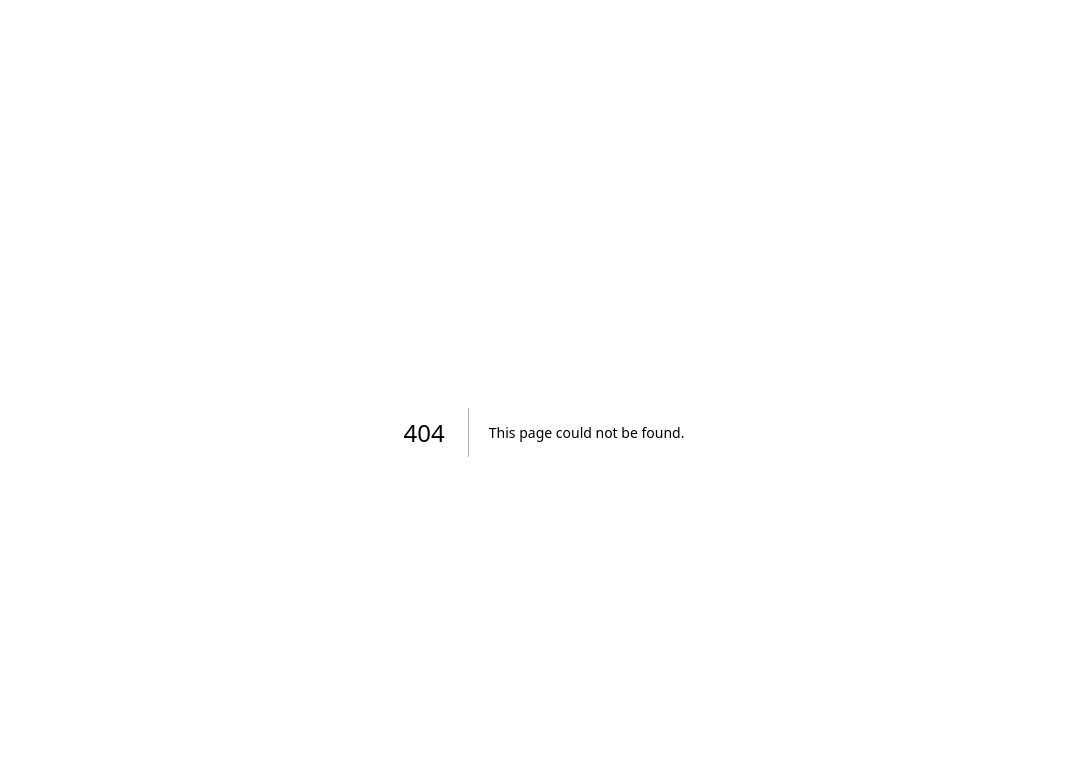
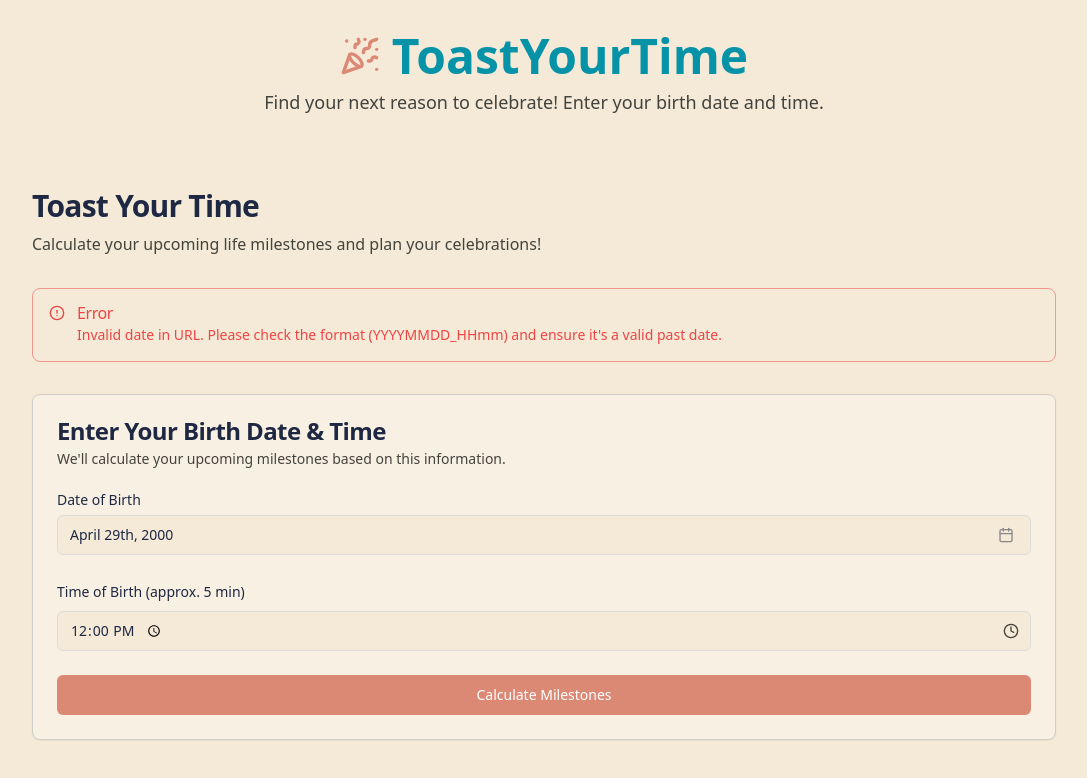
Before and after one commit to lor-enz/ToastYourTime, a Next.js app: page /1 in a window 1280 px wide. Before the commit this address had no page. Shown: the top 778 px of the page, without its empty margins (96-1183 px from the left). Built offline with nearby package versions, Linux system fonts and the light colour scheme.

Commit message:
✨ Add shareable link navigation

```diff
--- /dev/null
+++ b/src/app/[dateTime]/page.tsx
@@ -0,0 +1,11 @@
+"use client";
+
+import { useParams } from "next/navigation";
+import MilestonePage from "@/components/MilestonePage";
+
+export default function DateTimePage() {
+  const params = useParams();
+  const dateTime = params.dateTime as string;
+
+  return <MilestonePage initialDateParam={dateTime} />;
+}
--- a/src/app/page.tsx
+++ b/src/app/page.tsx
@@ -1,49 +1,12 @@
-'use client';
+"use client";
 
-import * as React from 'react';
-import BirthdayForm from '@/components/BirthdayForm';
-import MilestoneList from '@/components/MilestoneList';
-import type { Milestone } from '@/lib/milestones';
-import { Card, CardContent, CardHeader, CardTitle } from '@/components/ui/card';
-import { PartyPopper } from 'lucide-react';
-import { Separator } from '@/components/ui/separator';
+import { usePathname } from "next/navigation";
+import MilestonePage from "@/components/MilestonePage";
 
 export default function Home() {
-  const [milestones, setMilestones] = React.useState<Milestone[]>([]);
-  const [birthDate, setBirthDate] = React.useState<Date | null>(null);
+  const pathname = usePathname();
+  const dateParam =
+    pathname && pathname !== "/" ? pathname.substring(1) : undefined;
 
-  const handleMilestonesCalculated = (calculatedMilestones: Milestone[], date: Date) => {
-    setMilestones(calculatedMilestones);
-    setBirthDate(date);
-  };
-
-  return (
-    <div className="flex flex-col items-center space-y-8 min-h-full">
-      <header className="text-center space-y-2">
-         <h1 className="text-4xl md:text-5xl font-bold text-primary flex items-center justify-center gap-3">
-          <PartyPopper className="w-10 h-10 text-accent" />
-          ToastYourTime
-        </h1>
-        <p className="text-lg text-muted-foreground">
-          Find your next reason to celebrate! Enter your birth date and time.
-        </p>
-      </header>
-
-      <Card className="w-full max-w-md shadow-lg">
-        <CardHeader>
-          <CardTitle className="text-center text-2xl text-secondary-foreground">Enter Your Birth Details</CardTitle>
-        </CardHeader>
-        <CardContent>
-          <BirthdayForm onMilestonesCalculated={handleMilestonesCalculated} />
-        </CardContent>
-      </Card>
-
-      {milestones.length > 0 && birthDate && (
-        <>
-          <Separator className="my-8" />
-          <MilestoneList milestones={milestones} birthDate={birthDate} />
-        </>
-      )}
-    </div>
-  );
+  return <MilestonePage initialDateParam={dateParam} />;
 }
--- a/src/components/BirthdayForm.tsx
+++ b/src/components/BirthdayForm.tsx
@@ -1,14 +1,14 @@
-'use client';
+"use client";
 
-import * as React from 'react';
-import { zodResolver } from '@hookform/resolvers/zod';
-import { useForm } from 'react-hook-form';
-import { z } from 'zod';
-import { format, set, parse } from 'date-fns';
-import { cn } from '@/lib/utils';
-import { calculateUpcomingMilestones, type Milestone } from '@/lib/milestones';
-import { Button } from '@/components/ui/button';
-import { Calendar } from '@/components/ui/calendar';
+import * as React from "react";
+import { zodResolver } from "@hookform/resolvers/zod";
+import { useForm } from "react-hook-form";
+import { z } from "zod";
+import { format, set, parse } from "date-fns";
+import { cn } from "@/lib/utils";
+import { calculateUpcomingMilestones, type Milestone } from "@/lib/milestones";
+import { Button } from "@/components/ui/button";
+import { Calendar } from "@/components/ui/calendar";
 import {
   Form,
   FormControl,
@@ -16,46 +16,85 @@ import {
   FormItem,
   FormLabel,
   FormMessage,
-} from '@/components/ui/form';
+} from "@/components/ui/form";
 import {
   Popover,
   PopoverContent,
   PopoverTrigger,
-} from '@/components/ui/popover';
-import { Input } from '@/components/ui/input';
-import { Calendar as CalendarIcon, Clock } from 'lucide-react';
+} from "@/components/ui/popover";
+import { Input } from "@/components/ui/input";
+import { Calendar as CalendarIcon, Clock } from "lucide-react";
 import { useToast } from "@/hooks/use-toast";
+import { useRouter } from "next/navigation";
+import {
+  Select,
+  SelectContent,
+  SelectItem,
+  SelectTrigger,
+  SelectValue,
+} from "@/components/ui/select";
 
 const formSchema = z.object({
   dobDate: z.date({
-    required_error: 'Date of birth is required.',
+    required_error: "Date of birth is required.",
   }),
   dobTime: z.string().regex(/^([01]\d|2[0-3]):([0-5]\d)$/, {
-    message: 'Time must be in HH:mm format.',
+    message: "Time must be in HH:mm format.",
   }),
 });
 
 type BirthdayFormProps = {
   onMilestonesCalculated: (milestones: Milestone[], birthDate: Date) => void;
+  initialBirthDate?: Date;
 };
 
-export default function BirthdayForm({ onMilestonesCalculated }: BirthdayFormProps) {
+export default function BirthdayForm({
+  onMilestonesCalculated,
+  initialBirthDate,
+}: BirthdayFormProps) {
   const { toast } = useToast();
+  const router = useRouter();
+  const timeOptions = React.useMemo(() => {
+    const options = [];
+    for (let h = 0; h < 24; h++) {
+      for (let m = 0; m < 60; m += 5) {
+        const hour = h.toString().padStart(2, "0");
+        const minute = m.toString().padStart(2, "0");
+        options.push(`${hour}:${minute}`);
+      }
+    }
+    return options;
+  }, []);
+
+  const defaultValues = React.useMemo(() => {
+    if (initialBirthDate) {
+      return {
+        dobDate: initialBirthDate,
+        dobTime: format(initialBirthDate, "HH:mm"),
+      };
+    }
+    return {
+      dobDate: set(new Date(), { year: new Date().getFullYear() - 25 }),
+      dobTime: "12:00",
+    };
+  }, [initialBirthDate]);
+
   const form = useForm<z.infer<typeof formSchema>>({
     resolver: zodResolver(formSchema),
-    defaultValues: {
-        // Set a reasonable default, e.g., 25 years ago today at noon
-        dobDate: set(new Date(), { year: new Date().getFullYear() - 25 }),
-        dobTime: "12:00",
-    }
+    defaultValues,
   });
 
   function onSubmit(values: z.infer<typeof formSchema>) {
     try {
-      const [hours, minutes] = values.dobTime.split(':').map(Number);
+      const [hours, minutes] = values.dobTime.split(":").map(Number);
       // Round minutes to nearest 5
       const roundedMinutes = Math.round(minutes / 5) * 5;
-      const birthDateTime = set(values.dobDate, { hours, minutes: roundedMinutes, seconds: 0, milliseconds: 0 });
+      const birthDateTime = set(values.dobDate, {
+        hours,
+        minutes: roundedMinutes,
+        seconds: 0,
+        milliseconds: 0,
+      });
 
       if (birthDateTime > new Date()) {
         toast({
@@ -66,8 +105,16 @@ export default function BirthdayForm({ onMilestonesCalculated }: BirthdayFormPro
         return;
       }
 
+      // Format the date for the URL: YYYYMMDD_HHmm
+      const dateForUrl = format(birthDateTime, "yyyyMMdd_HHmm");
+
+      // Update URL without navigation
+      window.history.replaceState({}, "", `/${dateForUrl}`);
+
+      // Calculate milestones for the parent component
       const milestones = calculateUpcomingMilestones(birthDateTime);
       onMilestonesCalculated(milestones, birthDateTime);
+
       toast({
         title: "Milestones Calculated!",
         description: "Check out your upcoming reasons to celebrate.",
@@ -82,20 +129,6 @@ export default function BirthdayForm({ onMilestonesCalculated }: BirthdayFormPro
     }
   }
 
-  // Function to generate time options in 5-minute intervals
-  const timeOptions = React.useMemo(() => {
-    const options = [];
-    for (let h = 0; h < 24; h++) {
-      for (let m = 0; m < 60; m += 5) {
-        const hour = h.toString().padStart(2, '0');
-        const minute = m.toString().padStart(2, '0');
-        options.push(`${hour}:${minute}`);
-      }
-    }
-    return options;
-  }, []);
-
-
   return (
     <Form {...form}>
       <form onSubmit={form.handleSubmit(onSubmit)} className="space-y-6">
@@ -109,14 +142,13 @@ export default function BirthdayForm({ onMilestonesCalculated }: BirthdayFormPro
                 <PopoverTrigger asChild>
                   <FormControl>
                     <Button
-                      variant={'outline'}
+                      variant={"outline"}
                       className={cn(
-                        'w-full pl-3 text-left font-normal',
-                        !field.value && 'text-muted-foreground'
-                      )}
-                    >
+                        "w-full pl-3 text-left font-normal",
+                        !field.value && "text-muted-foreground"
+                      )}>
                       {field.value ? (
-                        format(field.value, 'PPP')
+                        format(field.value, "PPP")
                       ) : (
                         <span>Pick a date</span>
                       )}
@@ -130,7 +162,7 @@ export default function BirthdayForm({ onMilestonesCalculated }: BirthdayFormPro
                     selected={field.value}
                     onSelect={field.onChange}
                     disabled={(date) =>
-                      date > new Date() || date < new Date('1900-01-01')
+                      date > new Date() || date < new Date("1900-01-01")
                     }
                     initialFocus
                     captionLayout="dropdown-buttons"
@@ -165,7 +197,9 @@ export default function BirthdayForm({ onMilestonesCalculated }: BirthdayFormPro
           )}
         />
 
-        <Button type="submit" className="w-full bg-accent hover:bg-accent/90 text-accent-foreground">
+        <Button
+          type="submit"
+          className="w-full bg-accent hover:bg-accent/90 text-accent-foreground">
           Calculate Milestones
         </Button>
       </form>
--- /dev/null
+++ b/src/components/MilestonePage.tsx
@@ -0,0 +1,176 @@
+"use client";
+
+import * as React from "react";
+import { format } from "date-fns";
+import BirthdayForm from "@/components/BirthdayForm";
+import MilestoneList from "@/components/MilestoneList";
+import { calculateUpcomingMilestones, type Milestone } from "@/lib/milestones";
+import {
+  Card,
+  CardContent,
+  CardHeader,
+  CardTitle,
+  CardDescription,
+} from "@/components/ui/card";
+import { PartyPopper, Share2, AlertCircle } from "lucide-react";
+import { Separator } from "@/components/ui/separator";
+import { useToast } from "@/hooks/use-toast";
+import { Alert, AlertDescription, AlertTitle } from "@/components/ui/alert";
+
+type MilestonePageProps = {
+  initialDateParam?: string;
+};
+
+export default function MilestonePage({
+  initialDateParam,
+}: MilestonePageProps) {
+  const [milestones, setMilestones] = React.useState<Milestone[]>([]);
+  const [birthDate, setBirthDate] = React.useState<Date | null>(null);
+  const [error, setError] = React.useState("");
+  const { toast } = useToast();
+
+  // Parse date from URL parameter on initial load
+  React.useEffect(() => {
+    if (initialDateParam) {
+      try {
+        // Step 1: Format validation - must match YYYYMMDD_HHmm pattern
+        if (!initialDateParam.match(/^\d{8}_\d{4}$/)) {
+          throw new Error("Invalid date format");
+        }
+
+        // Step 2: Parse the date components
+        const year = parseInt(initialDateParam.substr(0, 4));
+        const month = parseInt(initialDateParam.substr(4, 2)) - 1; // 0-indexed month
+        const day = parseInt(initialDateParam.substr(6, 2));
+        const hours = parseInt(initialDateParam.substr(9, 2));
+        const minutes = parseInt(initialDateParam.substr(11, 2));
+
+        // Step 3: Additional validation for date range
+        if (
+          year < 1900 ||
+          year > new Date().getFullYear() ||
+          month < 0 ||
+          month > 11 ||
+          day < 1 ||
+          day > 31 ||
+          hours < 0 ||
+          hours > 23 ||
+          minutes < 0 ||
+          minutes > 59
+        ) {
+          throw new Error("Invalid date values");
+        }
+
+        const date = new Date(year, month, day, hours, minutes, 0, 0);
+
+        // Step 4: Ensure the date is valid (accounts for days in month, leap years, etc.)
+        if (
+          isNaN(date.getTime()) ||
+          date.getFullYear() !== year ||
+          date.getMonth() !== month ||
+          date.getDate() !== day ||
+          date > new Date()
+        ) {
+          throw new Error("Invalid date");
+        }
+
+        // Calculate milestones
+        const calculatedMilestones = calculateUpcomingMilestones(date);
+        setBirthDate(date);
+        setMilestones(calculatedMilestones);
+        setError("");
+      } catch (err) {
+        console.error("Error parsing date:", err);
+        setError(
+          "Invalid date in URL. Please check the format (YYYYMMDD_HHmm) and ensure it's a valid past date."
+        );
+        setBirthDate(null);
+        setMilestones([]);
+      }
+    }
+  }, [initialDateParam]);
+
+  const handleMilestonesCalculated = (
+    calculatedMilestones: Milestone[],
+    date: Date
+  ) => {
+    setMilestones(calculatedMilestones);
+    setBirthDate(date);
+    setError("");
+  };
+
+  const handleCopyShareLink = () => {
+    navigator.clipboard.writeText(window.location.href);
+    toast({
+      title: "Link Copied!",
+      description: "Share this link with others to show them your milestones.",
+    });
+  };
+
+  return (
+    <div className="flex flex-col items-center space-y-8 min-h-full">
+      <header className="text-center space-y-2">
+        <h1 className="text-4xl md:text-5xl font-bold text-primary flex items-center justify-center gap-3">
+          <PartyPopper className="w-10 h-10 text-accent" />
+          ToastYourTime
+        </h1>
+        <p className="text-lg text-muted-foreground">
+          Find your next reason to celebrate! Enter your birth date and time.
+        </p>
+      </header>
+
+      <main className="container max-w-5xl py-4 md:py-10">
+        <div className="flex flex-col space-y-8">
+          <div className="flex flex-col space-y-2">
+            <h1 className="text-3xl font-bold tracking-tight">
+              Toast Your Time
+            </h1>
+            <p className="text-muted-foreground">
+              Calculate your upcoming life milestones and plan your
+              celebrations!
+            </p>
+          </div>
+
+          {error ? (
+            <Alert variant="destructive">
+              <AlertCircle className="h-4 w-4" />
+              <AlertTitle>Error</AlertTitle>
+              <AlertDescription>{error}</AlertDescription>
+            </Alert>
+          ) : null}
+
+          <Card className="w-full">
+            <CardHeader>
+              <CardTitle>Enter Your Birth Date & Time</CardTitle>
+              <CardDescription>
+                We&apos;ll calculate your upcoming milestones based on this
+                information.
+              </CardDescription>
+            </CardHeader>
+            <CardContent>
+              <BirthdayForm
+                onMilestonesCalculated={handleMilestonesCalculated}
+                initialBirthDate={birthDate || undefined}
+              />
+            </CardContent>
+          </Card>
+
+          {milestones.length > 0 && birthDate ? (
+            <>
+              <div className="w-full max-w-md flex justify-end">
+                <button
+                  onClick={handleCopyShareLink}
+                  className="text-sm flex items-center gap-1 text-muted-foreground hover:text-primary transition-colors">
+                  <Share2 className="h-4 w-4" />
+                  Copy share link
+                </button>
+              </div>
+              <Separator className="my-4" />
+              <MilestoneList milestones={milestones} birthDate={birthDate} />
+            </>
+          ) : null}
+        </div>
+      </main>
+    </div>
+  );
+}
```
Lines whose indentation alone changed are shown as unchanged.
